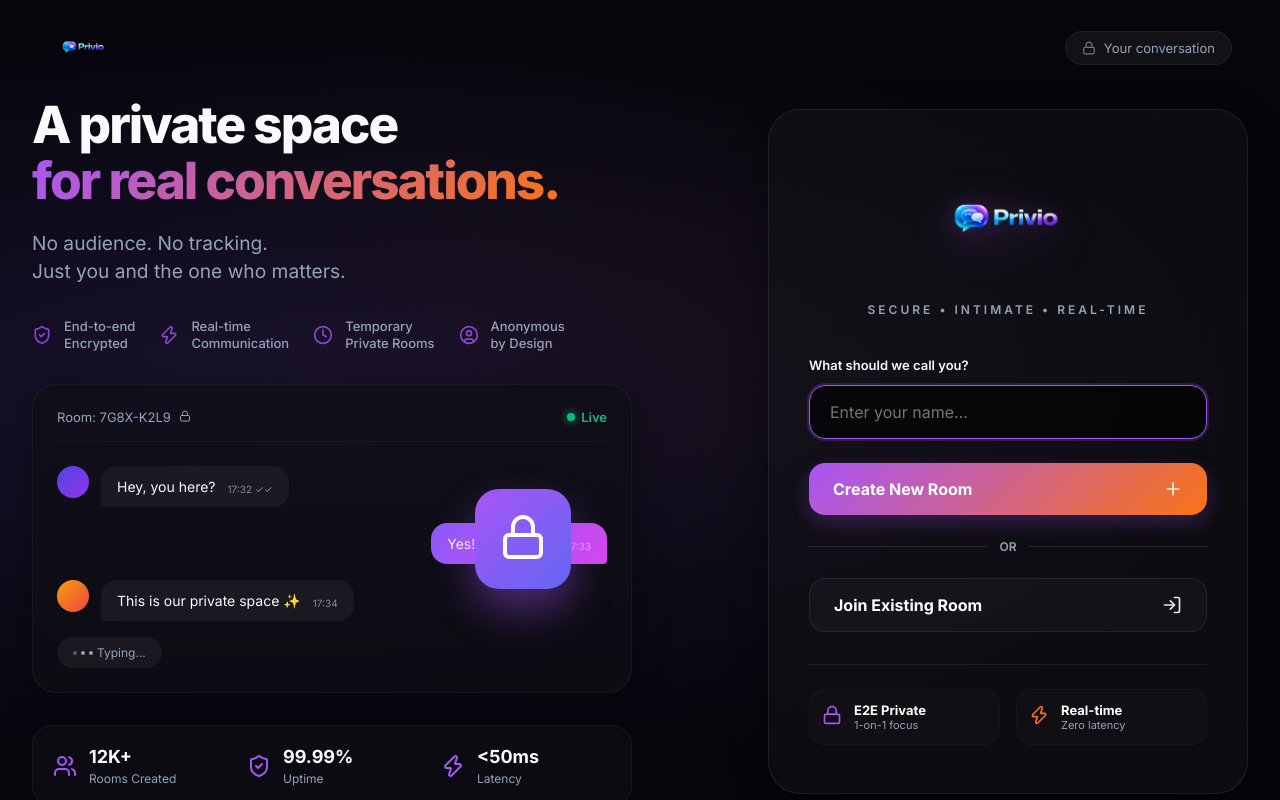
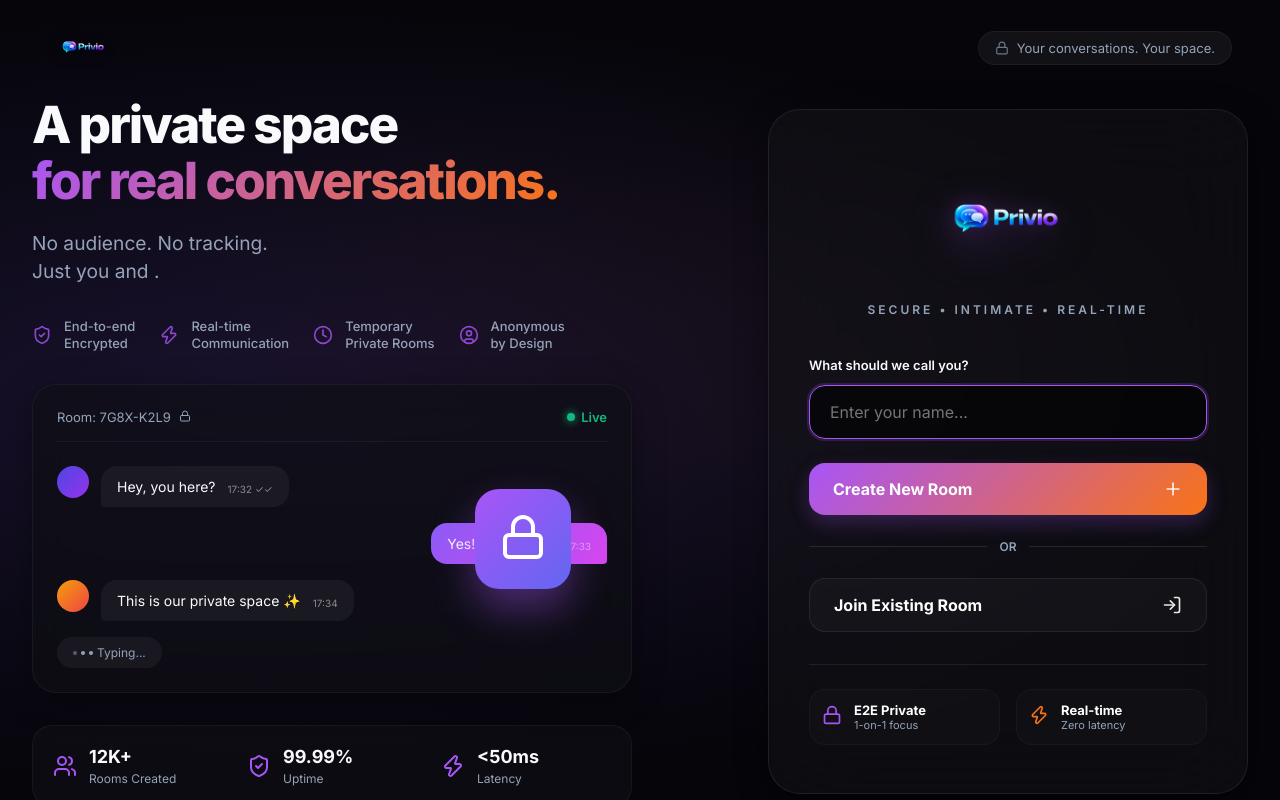
Before and after one commit to Agrawal7/our-private-chat, a React (Create React App) app in the folder client/: page / in a window 1280 px wide. Built offline with nearby package versions, Linux system fonts and the light colour scheme; no server answers.

Commit message:
Update chat auto-scroll and UI styles

```diff
--- a/client/src/components/Landing/Landing.jsx
+++ b/client/src/components/Landing/Landing.jsx
@@ -37,7 +37,7 @@
         </div>
         <div className={styles.topRightText}>
           <Lock size={14} className={styles.topLockIcon} />
-          Your conversation
+          Your conversations. Your space.
         </div>
       </div>
 
@@ -51,7 +51,7 @@
             transition={{ duration: 0.6 }}
           >
             <h1>A private space<br/><span className={styles.gradientText}>for real conversations.</span></h1>
-            <p>No audience. No tracking.<br/>Just you and the one who matters.</p>
+            <p>No audience. No tracking.<br/>Just you and .</p>
           </motion.div>
 
           <motion.div
```
